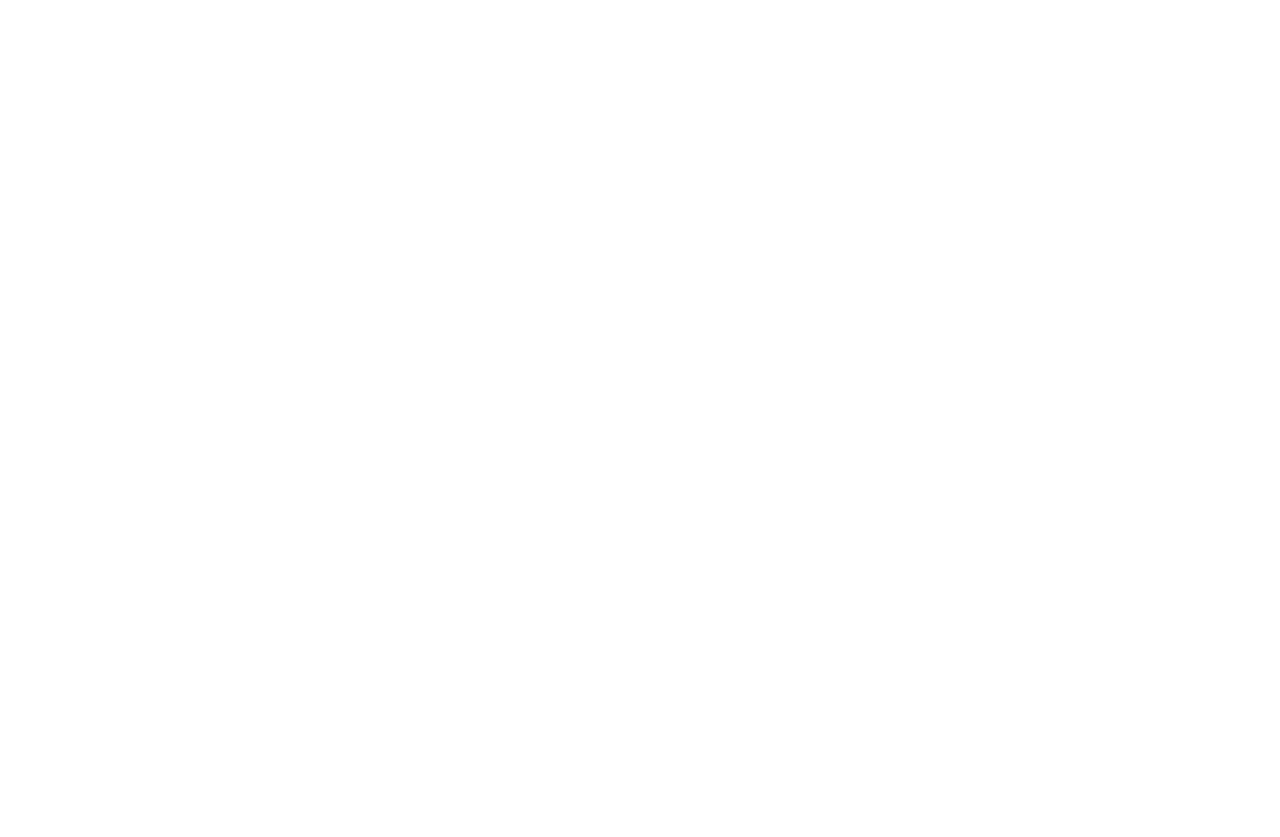
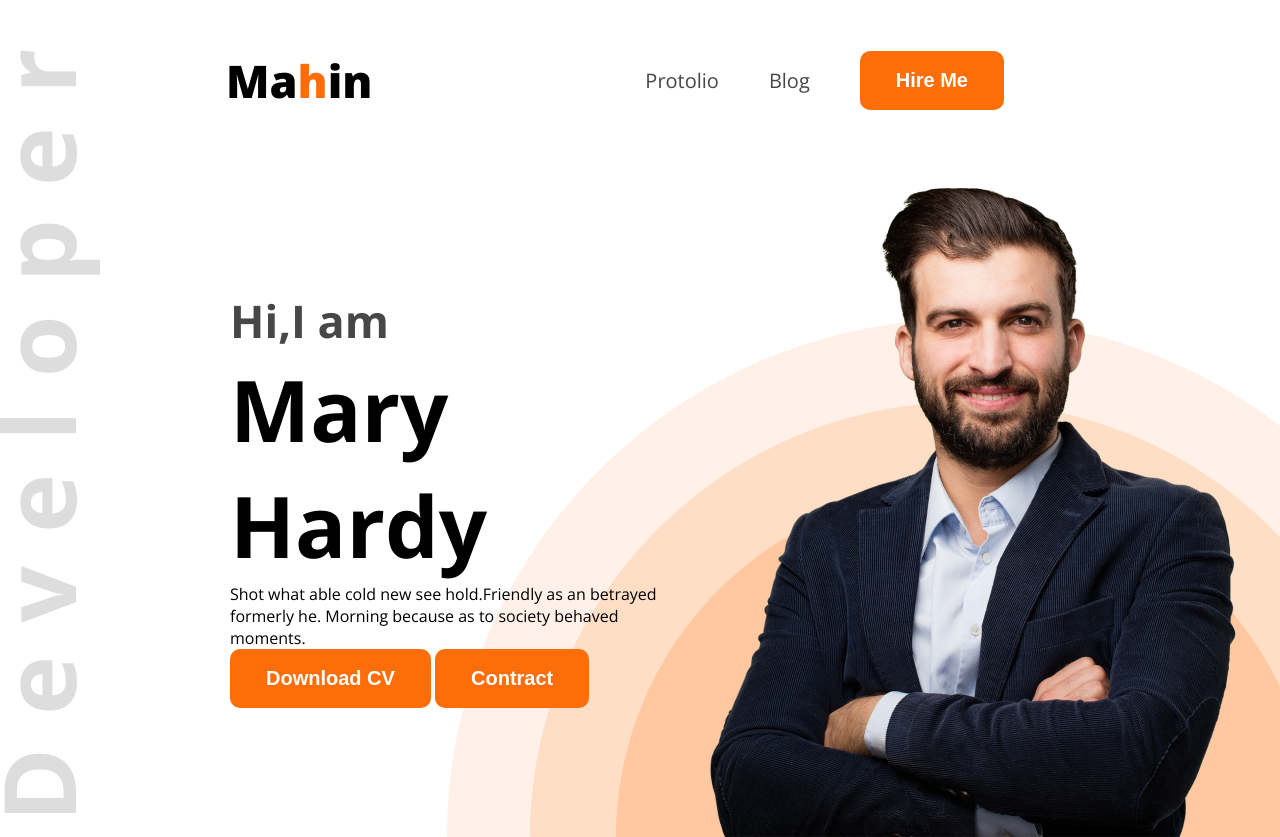
Before and after one commit to Mesbaul24402138/my-new-website, a plain HTML site: page index.html in a window 1280 px wide. Before the commit the page ends 800 px from the top, so only its background shows below. Drawn offline with nearby package versions, Linux system fonts and the light colour scheme; a web font is replaced by a local one.

Commit message:
nav and banner section is complete

```diff
--- a/index.html
+++ b/index.html
@@ -3,11 +3,38 @@
 <head>
     <meta charset="UTF-8">
     <meta name="viewport" content="width=device-width, initial-scale=1.0">
+    <link rel="stylesheet" href="style.css">
     <title>my new website</title>
 </head>
 <body>
-    <header>
+    <header class="header">
 
+
+         <!-- nav style start -->
+        <nav class="navber">
+            <h1 class="nav-logo">Ma<span class="text-primary">h</span>in</h1>
+            <ul class="nav-items">
+                <li><a class="dark-2" href="#">Protolio</a></li>
+                <li><a class="dark-2" href="#">Blog</a></li>
+                <li><a class="dark-2 " href="#"><button class="btn-primary">Hire Me</button></a></li>
+            </ul>
+        </nav>
+
+         <!-- nav style end -->
+          <!-- bannar section is start -->
+        <div class="bannar-contain">
+            <div class="hero-details">
+                <h2 class="banner-greeting dark-2">Hi,I am </h2>
+                <h1 class="banner-tittle">Mary Hardy</h1>
+                <p class="banner-description">Shot what able cold new see hold.Friendly as an betrayed formerly he. Morning because as to society behaved moments.</p>
+                <button class="btn-primary">Download CV</button>
+                <button class="btn-primary">Contract</button>
+            </div>
+
+                <img class="banner-profile" src="images/hardy.png" alt="">
+
+        </div>
+           <!-- bannar section is end -->
     </header>
     <main>
 
--- a/style.css
+++ b/style.css
@@ -0,0 +1,100 @@
+
+@import
+
+url('https://fonts.googleapis.com/css2?family=Inter:ital,opsz,wght@0,14..32,100..900;1,14..32,100..900&family=Open+Sans:ital,wght@0,300..800;1,300..800&family=Winky+Rough:ital,wght@0,300..900;1,300..900&display=swap');
+*{
+   margin: 0;
+   padding: 0;
+   box-sizing: border-box;
+}
+body{
+     font-family: "Open Sans", sans-serif;
+}
+
+.header{
+   background-image: url("images/developer.png"),url("images/header_bg.png");
+   background-repeat: no-repeat;
+   background-position: top left,bottom right;
+}
+
+.btn-primary{
+   background-color: #FD6E0A;
+   font-size:20px ;
+   color: white;
+   font-weight: bold;
+   padding:18px 36px;
+   border: none;
+   border-radius: 10px;
+   cursor: pointer;
+
+}
+/* selected tag start */
+.text-primary{
+   color:#FD6E0A
+}
+.dark-2{
+    color:#474747;
+
+}
+/* selected tag end */
+
+/* nav style start */
+ .navber{
+display:flex;
+justify-content: space-between;
+margin:50px 226px;
+
+ }
+ .nav-logo{
+   font-weight: 800;
+   font-size: 45px;
+
+ }
+  .nav-items{
+display: flex;
+justify-content: center;
+align-items: center;
+  }
+ .nav-items li{
+list-style: none;
+margin-right: 50px;
+
+ }
+ .nav-items li a{
+    text-decoration: none;
+    font-size: 20px;
+
+
+ }
+
+/* nav style end */
+
+/* banner is start */
+ .bannar-contain{
+   display: flex;
+   justify-content: space-between;
+   align-items: center;
+   margin: 0 35px 0 230px;
+ }
+.banner-profile{
+   width:584px;
+
+}
+.banner-greeting{
+   font-size: 45px;
+   font-weight: bold;
+
+}
+.hero-details{
+   max-width:585px ;
+
+
+
+}
+.banner-tittle{
+   font-size: 85px;
+   font-weight: 700;
+}
+
+
+/*banner is end */
```
Also changed, not shown: images/developer.png (added), images/hardy.png (added), images/header_bg.png (added), images/icons/facebook.png (added), images/icons/insta.png (added), images/icons/js.png (added), images/icons/mongo.png (added), images/icons/nodejs.png (added), images/icons/react.png (added), images/icons/twitter.png (added).
